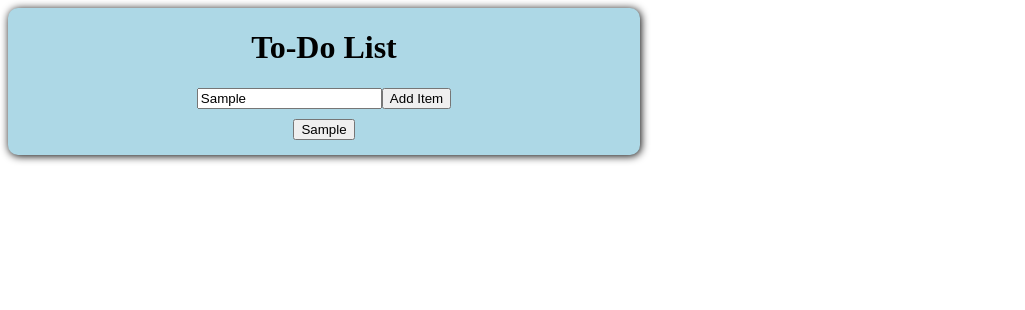
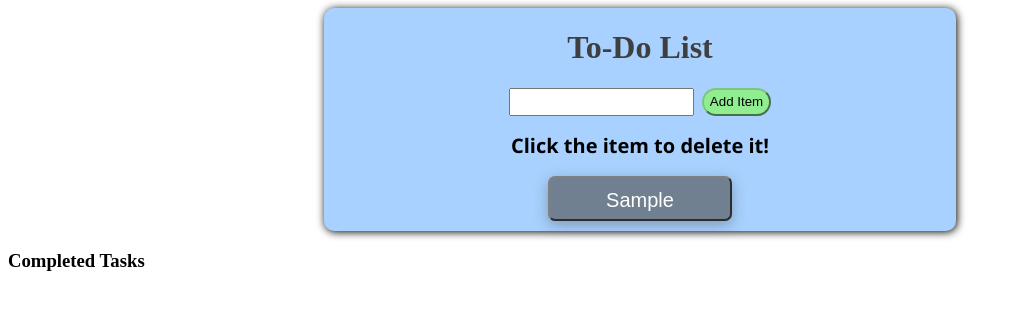
Before and after one commit to damnordicus/25TODO, a website: page index.html in a window 1280 px wide. Both pictures are taken after typing "Sample" into the empty fields and a click on the button "Add Item". Shown: the whole page, without its empty margins (0-1025 px from the left). Drawn offline with Linux system fonts and the light colour scheme.

Commit message:
completed rquirements, working on localStorage

```diff
--- a/index.html
+++ b/index.html
@@ -7,14 +7,18 @@
     <link rel="stylesheet" href="./style.css">
 </head>
 <body>
-    <div id="main">
+    <div id="container">
         <h1>To-Do List</h1>
         <div id="input-fields">
             <input type="text" id="newItem"/>
             <button type="submit" id="addItemButton">Add Item</button>
-        </div><div id="itemList">
+        </div>
+        <div id="itemList">
 
+        </div>
     </div>
+    <div id="completed-container">
+        <h3>Completed Tasks</h3>
     </div>
 
     <script src="./index.js"></script>
--- a/index.js
+++ b/index.js
@@ -1,4 +1,5 @@
 let todoList = []; // global array for the ToDo list
+let completedItems = []; // global array for completed tasks
 
 function addItemToList (item) {
     // Takes in a new item "item" as a string and adds it to the end of the List
@@ -8,13 +9,34 @@ function addItemToList (item) {
 }
 
 function addElement (list){
+    // if this is the first item being added to the main list
+    if(list.length === 1){
+        // create the instructions
+        const instruct = document.createElement("h2");
+        instruct.textContent= "Click the item to delete it!";
+        instruct.classList.add("h2");
+        instruct.id = "instruction";
+        document.getElementById("itemList").appendChild(instruct);
+    }
     // establishes a newItem that is a button
     const newItem = document.createElement("button");
     // makes the text for the button whatever the last items is on the list
     const buttonText =  document.createTextNode(list[list.length - 1]);
     // adds an eventListener to each new button to allow you to delete bu clicking it
     newItem.addEventListener("click", function() {
+        // add the text from the button to the completed array
+        completedItems.push(newItem.innerHTML);
+        // add the same item "text" to the completed list view
+        updateCompletedContainer(newItem.innerHTML);
+        // remove item from list
         newItem.parentNode.removeChild(newItem);
+        // remove item from the array
+        list.pop();
+        // if there are no more tasks, delete the instructions
+        if(list.length === 0){
+            const instruct = document.getElementById("instruction");
+            instruct.parentNode.removeChild(instruct);
+        }
     })
     // adds the text from the list to the button
     newItem.appendChild(buttonText);
@@ -24,10 +46,30 @@ function addElement (list){
 
 function submitHandle(event){
     event.preventDefault();
+
+    if(document.getElementById("newItem").value === ""){
+        alert("Enter a new task!");
+        return;
+    }
     // takes the input text from the textbox and passes it to
     // addItemToList as a string
     addItemToList(document.getElementById("newItem").value);
+    document.getElementById("newItem").value = "";
 }
 
 // event listener for the submit button to handle a click
 document.getElementById("addItemButton").addEventListener("click", submitHandle);
+// event listener for pressing the enter key
+document.getElementById("newItem").addEventListener("keydown", function(e){
+    if(e.key === "Enter"){
+       submitHandle(e);
+    }
+})
+
+function updateCompletedContainer(item){
+    const newItem = document.createElement("li");
+    // makes the text for the button whatever the last items is on the list
+    newItem.textContent = item;
+    // adds the button to the div list
+    document.getElementById("completed-container").appendChild(newItem);
+}
--- a/style.css
+++ b/style.css
@@ -1,18 +1,20 @@
 h1 {
-    color: black;
+    color: #3f3f3f;
     display: flex;
     justify-content: center;
 }
 
-#main{
+#container{
     display: flex;
     flex-direction: column;
     justify-content: center;
-    background-color: lightblue;
+    align-items: center;
+    background-color: #a8d1ff;
     border-radius: 10px;
     padding-bottom: 5px;
     box-shadow: 1px 1px 8px ;
     width: 50%;
+    margin: auto;
 }
 
 #input-fields{
@@ -20,19 +22,54 @@ h1 {
     justify-content: center;
 }
 
-#itemList{
+#itemList > h2{
+    font-size: 20px;
+    font-family: 'Segoe UI', Tahoma, Geneva, Verdana, sans-serif;
+}
+
+#itemList > button{
+    display: flex;
+    margin-left:auto;
+    margin-right:auto;
+    justify-content: center;
+    outline: 0;
+    cursor: pointer;
+    border: 1;
+    border-color: gray;
+    margin-top: 10px;
+    margin-bottom: 5px;
+    padding: 0 56px;
+    height: 45px;
+    line-height: 45px;
+    border-radius: 7px;
+    background-color: slategrey;
+    color: white;
+    font-weight: 400;
+    font-size: 20px;
+    box-shadow: 0 4px 14px 0 rgba(68, 68, 68, 0.39);
+
+
+}
+
+#itemList > button:hover{
+        background-color: palevioletred;
+        border-color: rgb(190, 82, 118);
+        filter: blur();
+}
+
+#addItemButton{
+    margin-left : 8px;
+    border: 1;
+    border-radius: 15px;
+    height: 28px;
+    background-color: lightgreen;
+    border-color: rgb(129, 196, 129);
+
+}
+#addItemButton:hover{
+        background-color: green;
+}
+#completed-container{
     display: flex;
     flex-direction: column;
-    align-self: center;
-    width: fit-content;
-    margin: 5px;
-    padding: 5px;
-    gap: 5px;
-
-    :active{
-        background-color: rgb(167, 103, 226);
-    }
-    :hover{
-        background-color: aquamarine;
-    }
 }
```
